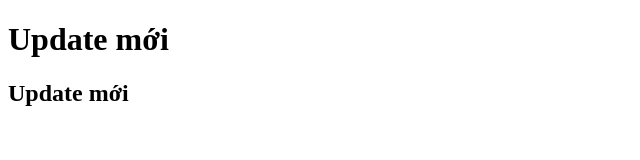
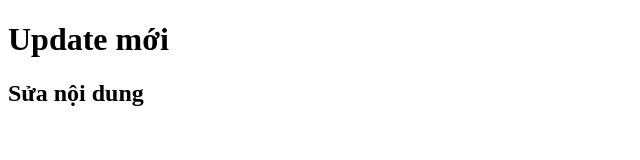
Before and after one commit to anhnguyen3010/demogitPA, a plain HTML site: page index.html in a window 1280 px wide. Shown: the full height of the page, 0-640 px from the left. Drawn offline with Linux system fonts and the light colour scheme.

Commit message:
sửa đè

```diff
--- a/index.html
+++ b/index.html
@@ -7,6 +7,6 @@
 </head>
 <body>
     <h1>Update mới</h1>
-    <h2>Update mới</h2>
+    <h2>Sửa nội dung </h2>
 </body>
 </html>
```
